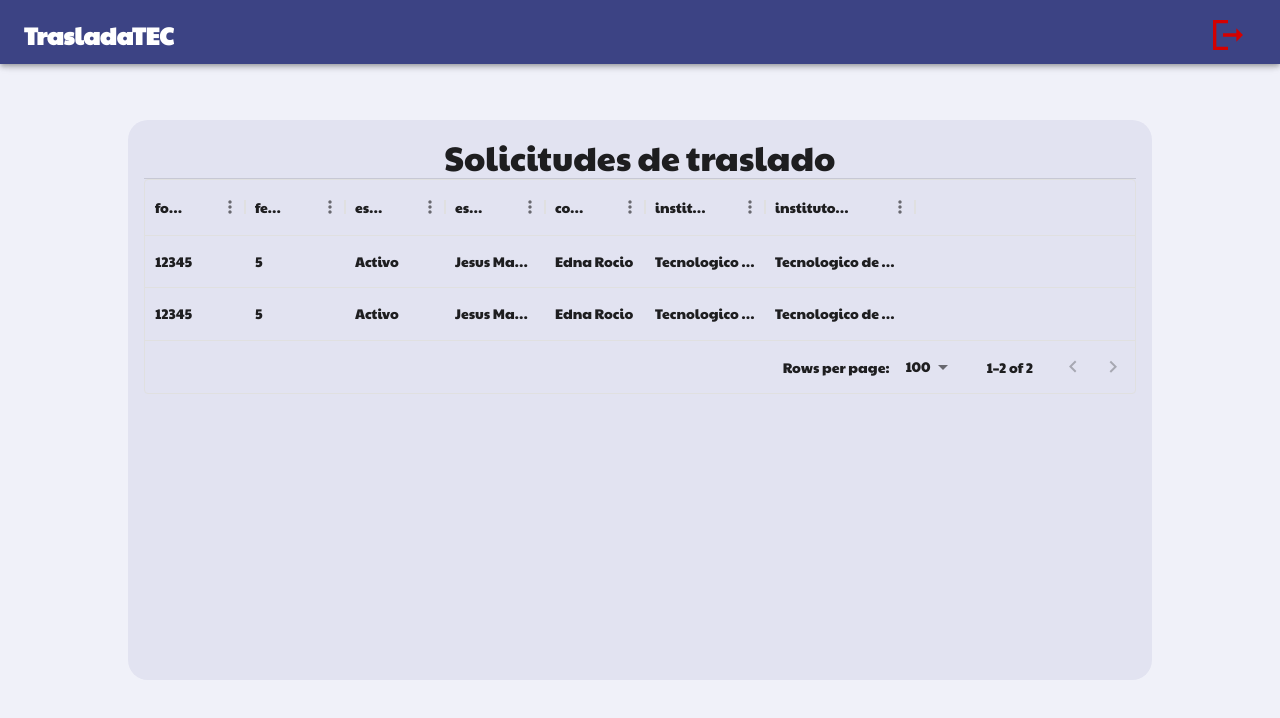
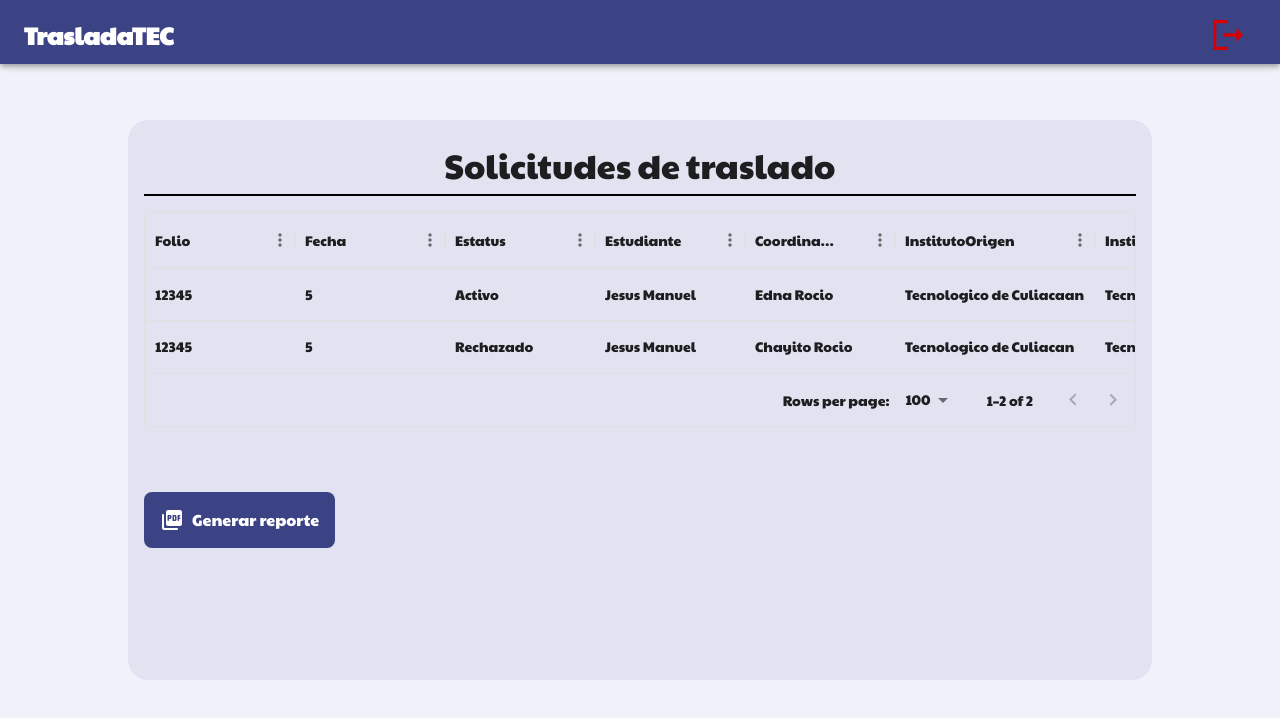
Before and after one commit to JesugG17/TrasladaTEC, a React (Vite) app in the folder frontend/: page /jefe in a window 1280 px wide. Shown: the top 718 px of the page. Built offline with nearby package versions, Linux system fonts and the light colour scheme.

Commit message:
refactor: mejorando cosas en el diseño en las paginas de estudiante y jefe de division

```diff
--- a/frontend/src/trasladatec/components/Sidebar.jsx
+++ b/frontend/src/trasladatec/components/Sidebar.jsx
@@ -25,10 +25,22 @@ export const Sidebar = ({ drawerWidth }) => {
             }}
         >
             <Toolbar>
-                <Typography color='white' variant='h6'>Historial de solicitudes</Typography>
+                <Typography
+
+                    color='white'
+                    variant='h6'
+                    component='div'
+                    sx={{
+                        borderBottom: '1px solid white',
+                        width: '100%',
+                        textAlign: 'center',
+                        padding: 1
+                    }}
+                >
+                    Historial de solicitudes
+                </Typography>
 
             </Toolbar>
-            <Divider />
             <List>
                 {
                     ['Solicitud1', 'Solicitud2', 'Solicitud3'].map( text => (
--- a/frontend/src/trasladatec/pages/JefeDivisionPage.jsx
+++ b/frontend/src/trasladatec/pages/JefeDivisionPage.jsx
@@ -1,42 +1,45 @@
 import {
   Box,
+  Button,
   Divider,
   Grid,
+  IconButton,
   Typography,
 } from "@mui/material";
 import { TrasladaTECLayout } from "../layout/TrasladaTECLayout";
 import { DataGrid } from "@mui/x-data-grid";
+import { PictureAsPdfRounded } from "@mui/icons-material";
 
 const columns = [
-  {field: 'folio'},
-  {field: 'fecha'},
-  {field: 'estatus'},
-  {field: 'estudiante'},
-  {field: 'coordinador'},
-  {field: 'institutoOrigen', width: 120},
-  {field: 'institutoDestino', width: 150}
+  {field: 'Folio', width: 150},
+  {field: 'Fecha', width: 150},
+  {field: 'Estatus', width: 150},
+  {field: 'Estudiante', width: 150},
+  {field: 'Coordinador', width: 150},
+  {field: 'InstitutoOrigen', width: 200},
+  {field: 'InstitutoDestino', width: 200}
 ]
 
 const traslados = [
   {
     id: 1,
-    folio: 12345,
-    fecha: new Date().getDate(),
-    estatus: 'Activo',
-    estudiante: 'Jesus Manuel',
-    coordinador: 'Edna Rocio',
-    institutoOrigen: 'Tecnologico de Culiacan',
-    institutoDestino: 'Tecnologico de Navolato'
+    Folio: 12345,
+    Fecha: new Date().getDate(),
+    Estatus: 'Activo',
+    Estudiante: 'Jesus Manuel',
+    Coordinador: 'Edna Rocio',
+    InstitutoOrigen: 'Tecnologico de Culiacaan',
+    InstitutoDestino: 'Tecnologico de Navolato'
   },
   {
     id: 2,
-    folio: 12345,
-    fecha: new Date().getDate(),
-    estatus: 'Activo',
-    estudiante: 'Jesus Manuel',
-    coordinador: 'Edna Rocio',
-    institutoOrigen: 'Tecnologico de Culiacan',
-    institutoDestino: 'Tecnologico de Navolato'
+    Folio: 12345,
+    Fecha: new Date().getDate(),
+    Estatus: 'Rechazado',
+    Estudiante: 'Jesus Manuel',
+    Coordinador: 'Chayito Rocio',
+    InstitutoOrigen: 'Tecnologico de Culiacan',
+    InstitutoDestino: 'Tecnologico de Navolato'
   }
 ]
 
@@ -56,24 +59,49 @@ export const JefeDivisionPage = () => {
             padding: 2,
           }}
         >
-          <Typography textAlign="center" variant="h4">
+          <Typography
+            textAlign="center"
+            variant="h4"
+            sx={{
+              borderBottom: '2px solid black',
+              padding: 1,
+              mb: 2
+            }}
+          >
             Solicitudes de traslado
           </Typography>
-          <Divider />
 
           <Box sx={{
-            height: 400,
+            height: 200,
             width: '100%'
           }}>
 
             <DataGrid
               autoHeight
-              disableColumnFilter
               columns={columns}
               rows={traslados}
             />
           </Box>
 
+          <Grid item
+            xs={12}
+            sx={{
+              mt: 10
+            }}
+          >
+            <IconButton
+              sx={{
+                backgroundColor: 'primary.main',
+                borderRadius: 2,
+                color: 'white',
+                padding: 2,
+                ':hover': { backgroundColor: 'primary.light' }
+              }}
+            >
+              <PictureAsPdfRounded sx={{ mr: 1}}/>
+              <Typography>Generar reporte</Typography>
+            </IconButton>
+          </Grid>
         </Grid>
       </Grid>
     </TrasladaTECLayout>
```
Also changed, not shown: frontend/src/trasladatec/components/Filtros.jsx (deleted, +0 -65 lines), frontend/src/trasladatec/components/Links.jsx (deleted, +0 -50 lines).
